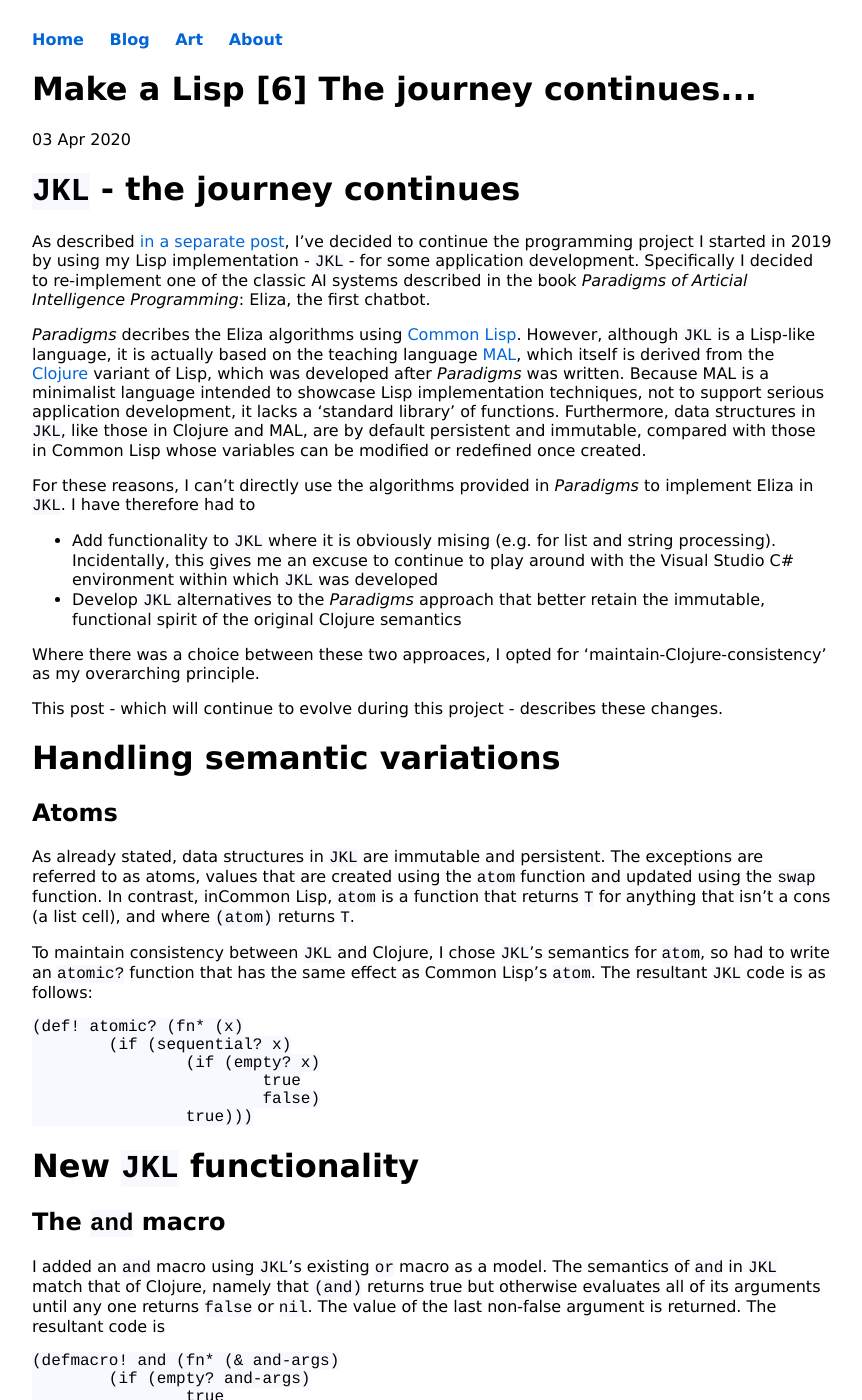
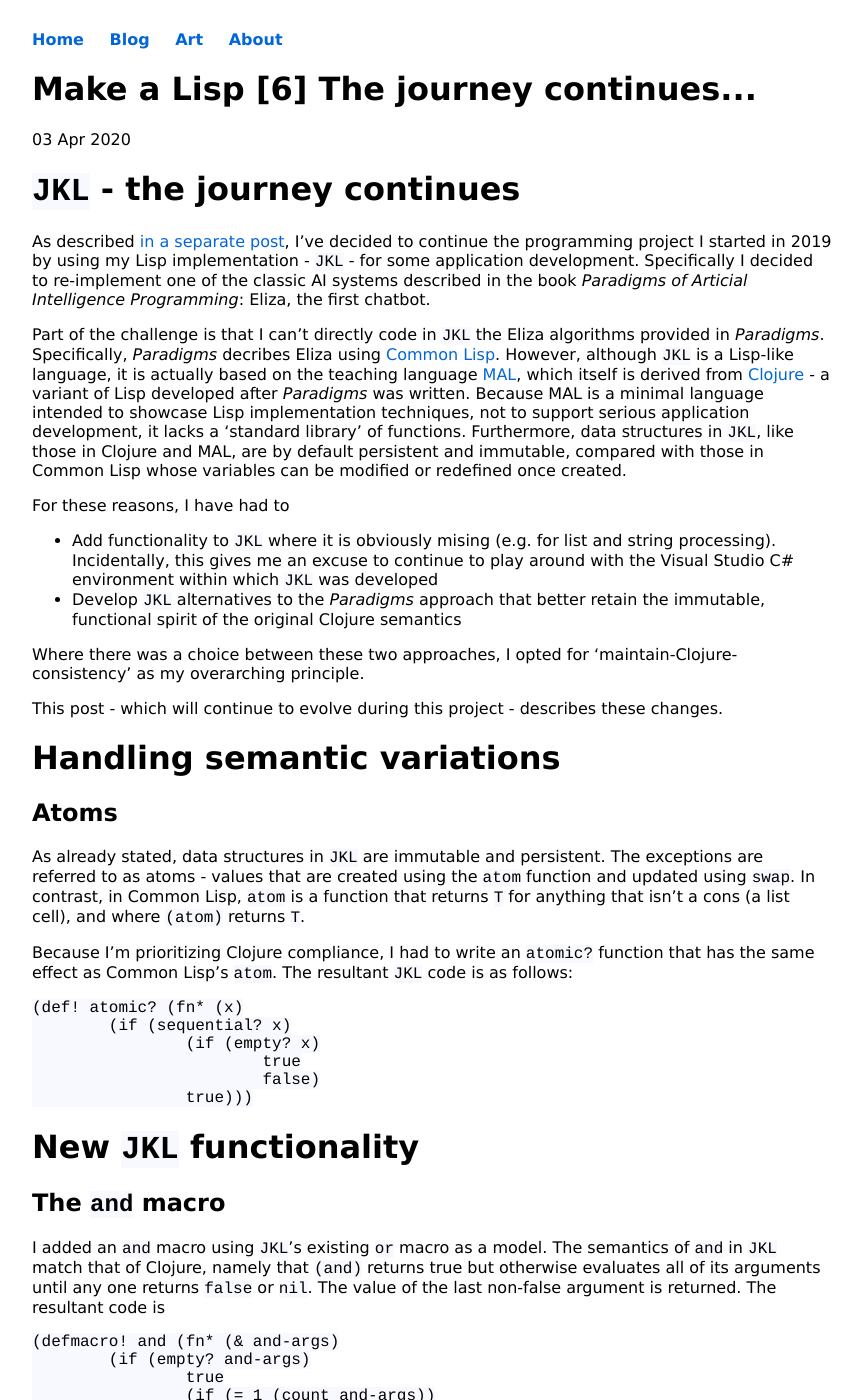
Before and after one commit to KineticLensman/KineticLensman.github.io, a Jekyll site: the page built from _posts/2020-04-03-Journey-continues.md, in a window 1280 px wide and 1400 px high. Shown: the whole window, without its empty margins (208-1070 px from the left). Built offline with Jekyll 4.4.1, drawn with Linux system fonts in a browser that asks for light colours.

Commit message:
Refined and streamlined  wording

````diff
--- a/_posts/2020-04-03-Journey-continues.md
+++ b/_posts/2020-04-03-Journey-continues.md
@@ -8,13 +8,13 @@
 
 As described [in a separate post](https://www.non-kinetic-effects.co.uk/blog/2020/04/14/AI-Projects-Eliza), I've decided to continue the programming project I started in 2019 by using my Lisp implementation - `JKL` - for some application development. Specifically I decided to re-implement one of the classic AI systems described in the book *Paradigms of Articial Intelligence Programming*: Eliza, the first chatbot.
 
-*Paradigms* decribes the Eliza algorithms using [Common Lisp](https://common-lisp.net/). However, although `JKL` is a Lisp-like language, it is actually based on the teaching language [MAL](https://github.com/kanaka/mal/blob/master/process/guide.md), which itself is derived from the [Clojure](https://clojure.org/index) variant of Lisp, which was developed after *Paradigms* was written. Because MAL is a minimalist language intended to showcase Lisp implementation techniques, not to support serious application development, it lacks a 'standard library' of functions. Furthermore, data structures in `JKL`, like those in Clojure and MAL, are by default persistent and immutable, compared with those in Common Lisp whose variables can  be modified or redefined once created.
+Part of the challenge is that I can't directly code in `JKL` the Eliza algorithms provided in *Paradigms*. Specifically, *Paradigms* decribes Eliza using [Common Lisp](https://common-lisp.net/). However, although `JKL` is a Lisp-like language, it is actually based on the teaching language [MAL](https://github.com/kanaka/mal/blob/master/process/guide.md), which itself is derived from [Clojure](https://clojure.org/index) - a variant of Lisp developed after *Paradigms* was written. Because MAL is a minimal language intended to showcase Lisp implementation techniques, not to support serious application development, it lacks a 'standard library' of functions. Furthermore, data structures in `JKL`, like those in Clojure and MAL, are by default persistent and immutable, compared with those in Common Lisp whose variables can  be modified or redefined once created.
 
-For these reasons, I can't directly use the algorithms provided in *Paradigms* to implement Eliza in `JKL`. I have therefore had to
+For these reasons, I have had to
 * Add functionality to `JKL` where it is obviously mising (e.g. for list and string processing). Incidentally, this gives me an excuse to continue to play around with the Visual Studio C# environment within which `JKL` was developed
 * Develop `JKL` alternatives to the *Paradigms* approach that better retain the immutable, functional spirit of the original Clojure semantics
 
-Where there was a choice between these two approaces, I opted for 'maintain-Clojure-consistency' as my overarching principle.
+Where there was a choice between these two approaches, I opted for 'maintain-Clojure-consistency' as my overarching principle.
 
 This post - which will continue to evolve during this project - describes these changes.
 
@@ -22,9 +22,9 @@
 
 ## Atoms
 
-As already stated, data structures in `JKL` are immutable and persistent. The exceptions are referred to as atoms, values that are created using the `atom` function and updated using the `swap` function. In contrast, inCommon Lisp, `atom` is a function that returns `T` for anything that isn't a cons (a list cell), and where `(atom)` returns `T`.
+As already stated, data structures in `JKL` are immutable and persistent. The exceptions are referred to as atoms - values that are created using the `atom` function and updated using `swap`. In contrast, in Common Lisp, `atom` is a function that returns `T` for anything that isn't a cons (a list cell), and where `(atom)` returns `T`.
 
-To maintain consistency between `JKL` and Clojure, I chose `JKL`'s semantics for `atom`, so had to write an `atomic?` function that has the same effect as Common Lisp's `atom`. The resultant `JKL` code is as follows:
+Because I'm prioritizing Clojure compliance, I had to write an `atomic?` function that has the same effect as Common Lisp's `atom`. The resultant `JKL` code is as follows:
 ```
 (def! atomic? (fn* (x)
 	(if (sequential? x)
````
